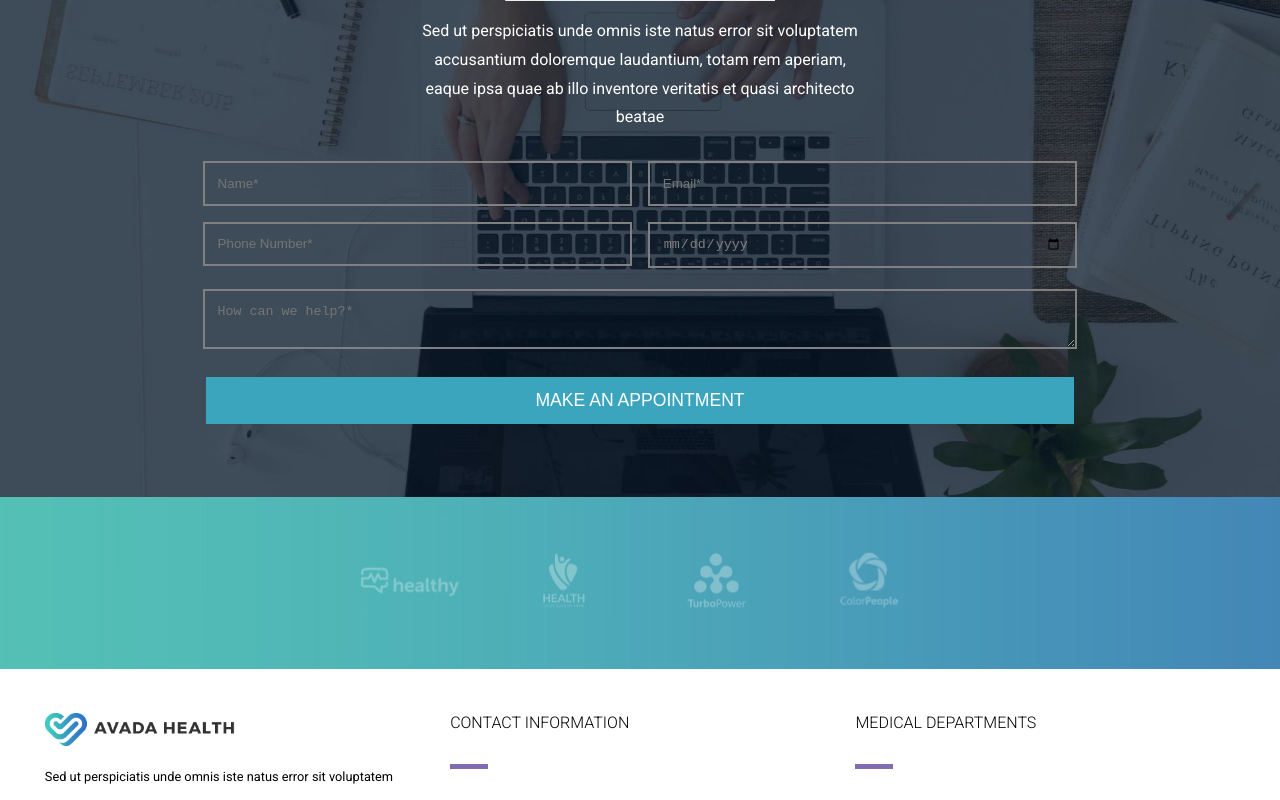
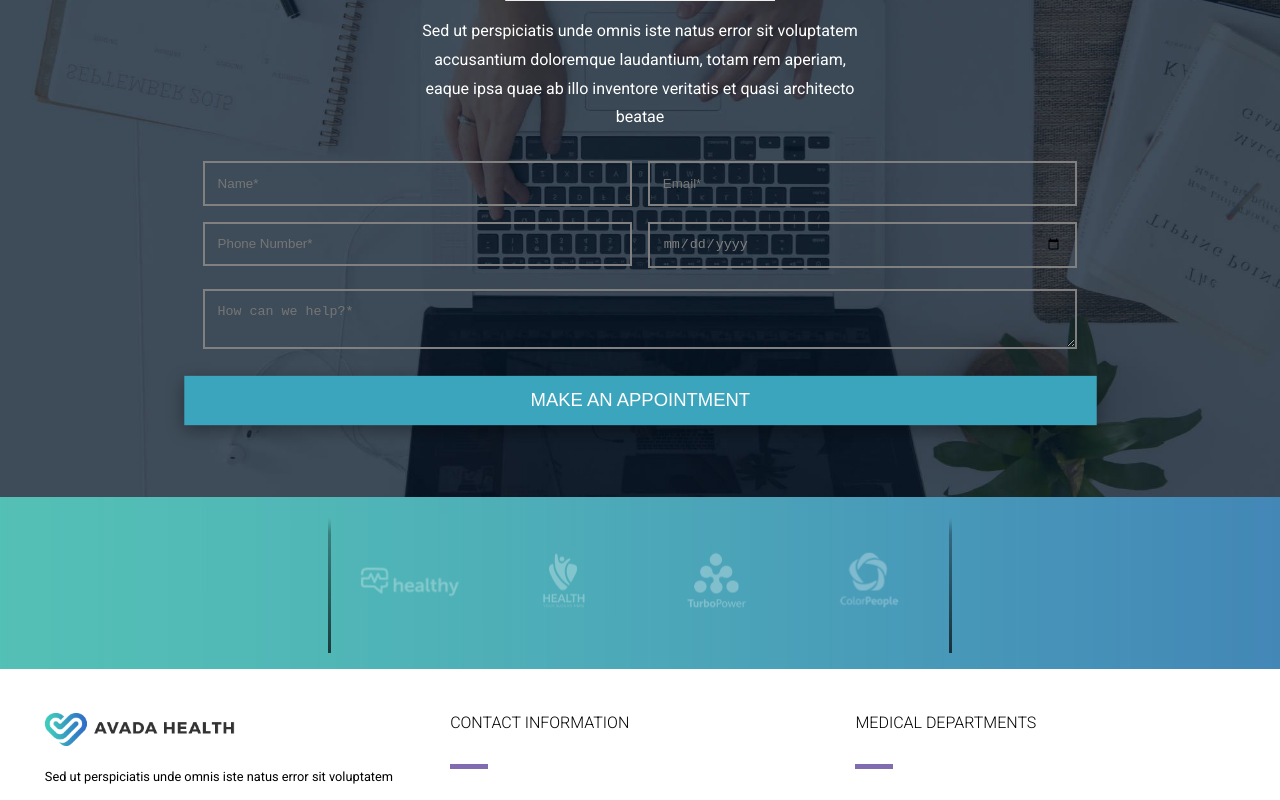
Before and after one commit to Paolo224/proj-html-vuejs, a Vue app: page / in a window 1280 px wide. In both pictures the pointer is over the button "MAKE AN APPOINTMENT". Shown: the part 4025-4825 px from the top of the page. Built offline with nearby package versions, Linux system fonts and the light colour scheme.

Commit message:
Ultime piccole animazioni

```diff
--- a/src/components/AppAppointment.vue
+++ b/src/components/AppAppointment.vue
@@ -117,4 +117,11 @@ section.appointment {
         }
     }
 }
+
+button:hover {
+    transition: all .3s ease-in-out;
+    box-shadow: rgba(0, 0, 0, 0.35) 0px 5px 15px;
+    transform: scale(1.05);
+    cursor: pointer;
+}
 </style>
--- a/src/components/AppDoctorsCards.vue
+++ b/src/components/AppDoctorsCards.vue
@@ -119,4 +119,11 @@ div.img:hover img {
     box-shadow: rgba(0, 0, 0, 0.25) 0px 54px 55px, rgba(0, 0, 0, 0.12) 0px -12px 30px, rgba(0, 0, 0, 0.12) 0px 4px 6px, rgba(0, 0, 0, 0.17) 0px 12px 13px, rgba(0, 0, 0, 0.09) 0px -3px 5px;
     transform: scale(1.05);
 }
+
+div.social:hover {
+    transition: all .3s ease-in-out;
+    box-shadow: rgba(0, 0, 0, 0.35) 0px 5px 15px;
+    transform: scale(1.05);
+    cursor: pointer;
+}
 </style>
--- a/src/components/AppFooter.vue
+++ b/src/components/AppFooter.vue
@@ -185,4 +185,18 @@ footer {
         }
     }
 }
+
+button:hover {
+    transition: all .3s ease-in-out;
+    box-shadow: rgba(0, 0, 0, 0.35) 0px 5px 15px;
+    transform: scale(1.05);
+    cursor: pointer;
+}
+
+div.social:hover {
+    transition: all .3s ease-in-out;
+    box-shadow: rgba(0, 0, 0, 0.35) 0px 5px 15px;
+    transform: scale(1.05);
+    cursor: pointer;
+}
 </style>
--- a/src/components/AppMain.vue
+++ b/src/components/AppMain.vue
@@ -106,7 +106,7 @@ export default {
                     totam
                     rem aperiam, eaque ipsa quae ab illo inventore veritatis et quasi architecto beatae
                 </p>
-                <img src="../assets/img/play-icon.png" alt="image">
+                <a href="https://www.youtube.com/"><img src="../assets/img/play-icon.png" alt="image"></a>
             </div>
         </section>
         <section class="squares">
@@ -259,4 +259,11 @@ section.squares {
 .class-3 {
     background-color: $pelorous2;
 }
+
+button:hover {
+    transition: all .3s ease-in-out;
+    box-shadow: rgba(0, 0, 0, 0.35) 0px 5px 15px;
+    transform: scale(1.05);
+    cursor: pointer;
+}
 </style>
--- a/src/components/AppNav.vue
+++ b/src/components/AppNav.vue
@@ -64,7 +64,7 @@ button:hover {
 
 li:hover {
     transition: all .3s ease-in-out;
-    color: $pelorous3;
+    color: $pelorous1;
     cursor: pointer;
 }
 </style>
--- a/src/components/AppSlider.vue
+++ b/src/components/AppSlider.vue
@@ -26,6 +26,8 @@ export default {
             <div class="slide">
                 <img v-for="img in imgSlider" :src="getImagePath(img)" alt="">
             </div>
+            <img class="shadow-left" src="../assets/img/image (1).png" alt="">
+            <img class="shadow-right" src="../assets/img/image (1).png" alt="">
         </div>
     </section>
 </template>
@@ -40,6 +42,7 @@ section.slider {
     div.slider-container {
         padding: .4rem;
         width: 50%;
+        position: relative;
 
         div.slide {
             display: flex;
@@ -51,6 +54,20 @@ section.slider {
             }
 
         }
+
+        img.shadow-right {
+            position: absolute;
+            top: 0;
+            right: 0;
+            height: 100%;
+        }
+
+        img.shadow-left {
+            position: absolute;
+            top: 0;
+            left: 0;
+            height: 100%;
+        }
     }
 }
 </style>
```
